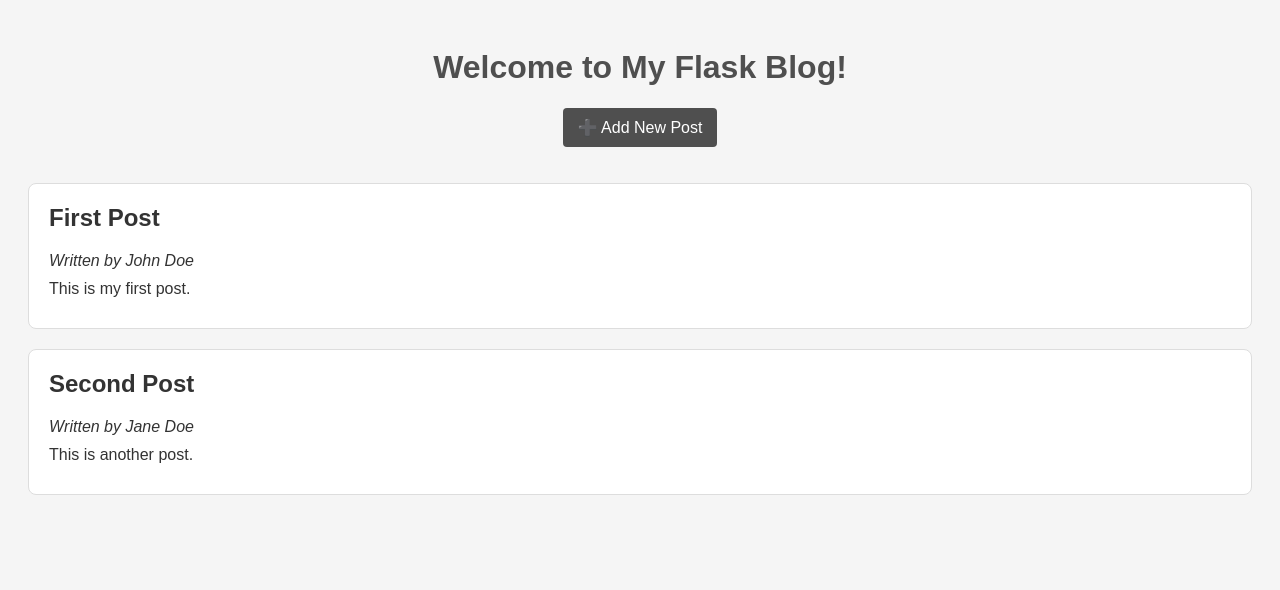
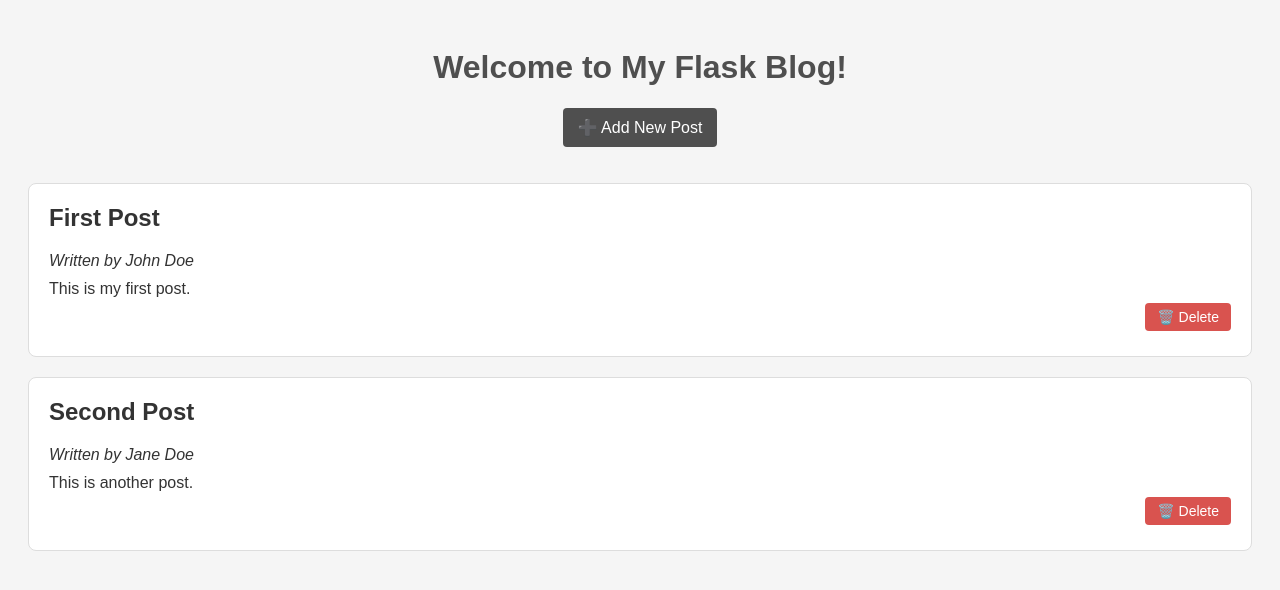
Before and after one commit to caferayguen22-commits/Masterblog, a Flask app: page / in a window 1280 px wide. Shown: the top 590 px of the page. Run offline with Flask 3, Linux system fonts and the light colour scheme.

Commit message:
Delete-Route hinzugefügt und Sicherheitsabfrage im HTML eingebaut

```diff
--- a/app.py
+++ b/app.py
@@ -41,6 +41,13 @@ def add():
         blog_posts.append(new_post)
         save_posts(blog_posts)
 
+@app.route('/delete/<int:post_id>')
+def delete(post_id):
+    blog_posts = load_posts()
+    updated_posts = [post for post in blog_posts if post['id'] != post_id]
+    save_posts(updated_posts)
+    return redirect(url_for('index'))
+
 
 if __name__ == '__main__':
     app.run(host="0.0.0.0", port=5001, debug=True)
--- a/templates/index.html
+++ b/templates/index.html
@@ -18,6 +18,14 @@
         <h2>{{ post.title }}</h2>
         <p><em>Written by {{ post.author }}</em></p>
         <p>{{ post.content }}</p>
+
+        <p style="text-align: right;">
+            <a href="{{ url_for('delete', post_id=post.id) }}"
+               style="background-color: #D9534F; color: white; padding: 6px 12px; border-radius: 4px; text-decoration: none; font-size: 14px;"
+               onclick="return confirm('Möchtest du diesen Beitrag wirklich löschen?');">
+               🗑️ Delete
+            </a>
+        </p>
     </div>
     {% endfor %}
 
```
